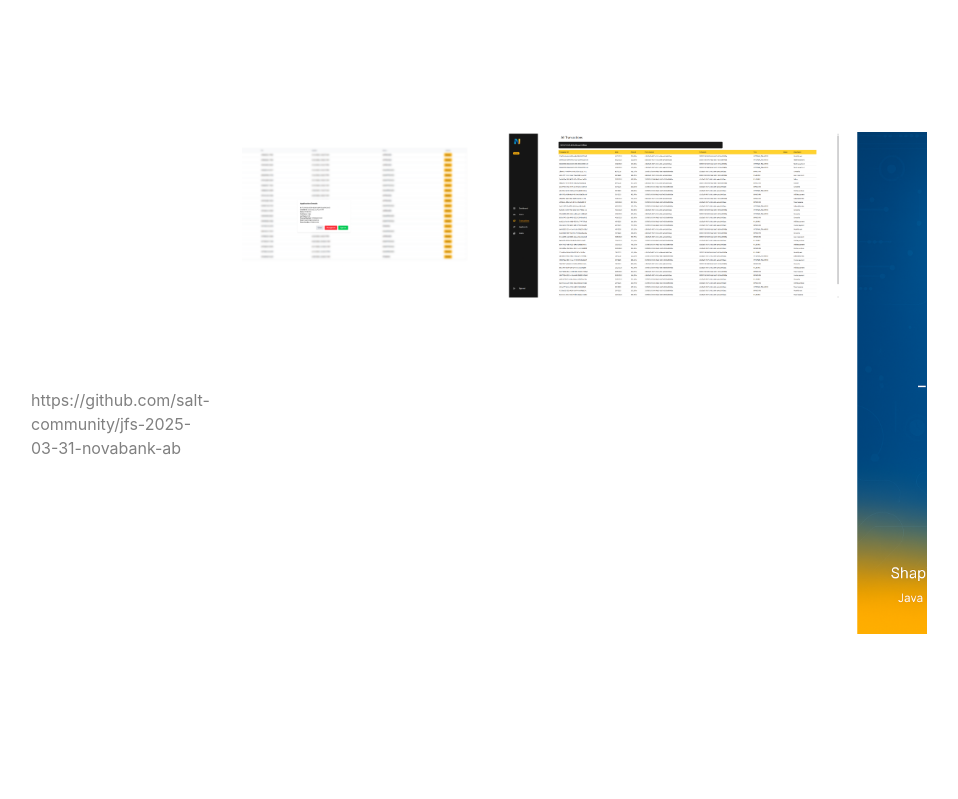
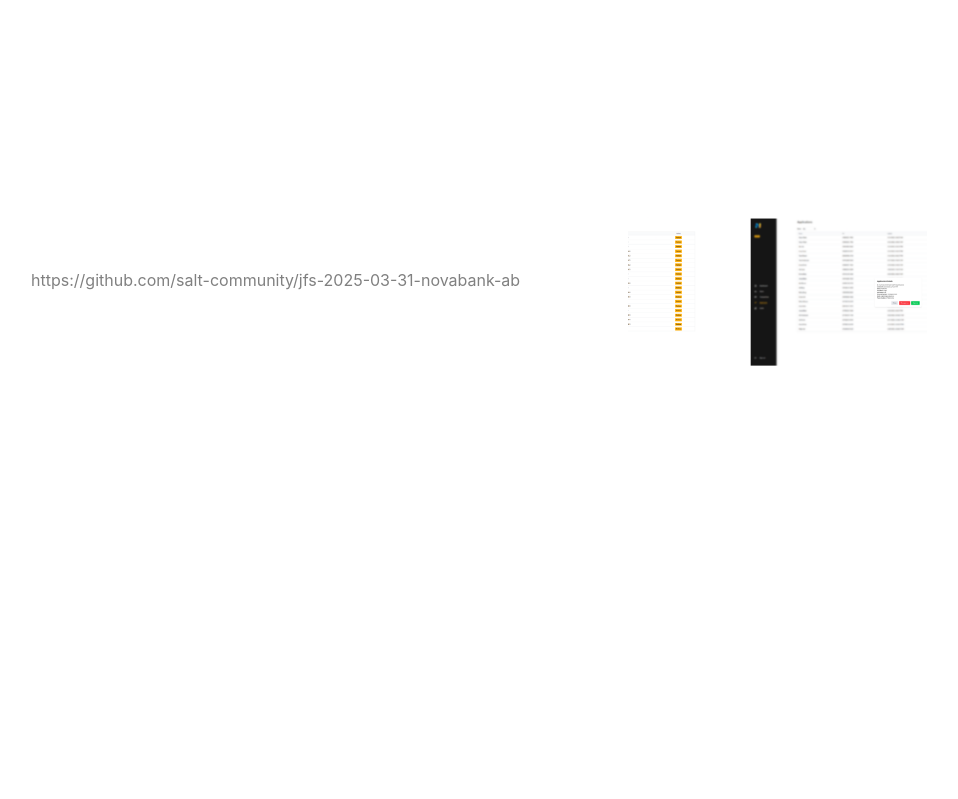
Before and after one commit to david11267/david-aslan-dev, a React (Vite) app: page / in a window 1280 px wide. Shown: the part 980-1779 px from the top of the page, without its empty margins (161-1119 px from the left). Built offline with nearby package versions, Linux system fonts and the light colour scheme.

Commit message:
added novabank images

```diff
--- a/src/components/Project.tsx
+++ b/src/components/Project.tsx
@@ -17,7 +17,8 @@ export default function Project({ project, reverse }: Props) {
         (reverse ? ' lg:flex-row-reverse' : '')
       }
     >
-      <div className="space-y-4">
+      {/* Text Section */}
+      <div className="flex-1 space-y-4">
         <div>
           <a href={project.href}>
             <h3 className="text-2xl">{project.header}</h3>
@@ -26,34 +27,46 @@ export default function Project({ project, reverse }: Props) {
         </div>
 
         <p>{project.text}</p>
-        <a className="text-accent" href={project.repository}>
+        <a className="text-accent break-words" href={project.repository}>
           {project.repository}
         </a>
 
         <div className="flex flex-wrap gap-4">
           <TooltipProvider>
             {project.skills?.map(({ name, Icon, description }) => (
-              <SkillBadge description={description} Icon={Icon} name={name} />
+              <SkillBadge
+                key={name}
+                description={description}
+                Icon={Icon}
+                name={name}
+              />
             ))}
           </TooltipProvider>
         </div>
       </div>
+
+      {/* Carousel Section */}
       {project.imagesUrl && (
-        <div>
+        <div className="w-full lg:w-1/3 flex-shrink-0">
           <Carousel
             plugins={[
               Autoplay({
-                delay: 2000,
+                delay: 3000,
               }),
             ]}
           >
-            <CarouselContent>
-              {project.imagesUrl.map((img) => (
-                <>
-                  <CarouselItem className="basis-1/2">
-                    <img src={img} alt="project related image" />
-                  </CarouselItem>
-                </>
+            <CarouselContent className="gap-4">
+              {project.imagesUrl.map((img, idx) => (
+                <CarouselItem
+                  key={idx}
+                  className="flex-[0_0_auto] w-full h-48 sm:h-64 md:h-72 lg:h-80 overflow-hidden rounded-lg hover:"
+                >
+                  <img
+                    src={img}
+                    alt="project related image"
+                    className="w-full h-full object-contain  transition-all"
+                  />
+                </CarouselItem>
               ))}
             </CarouselContent>
           </Carousel>
```
